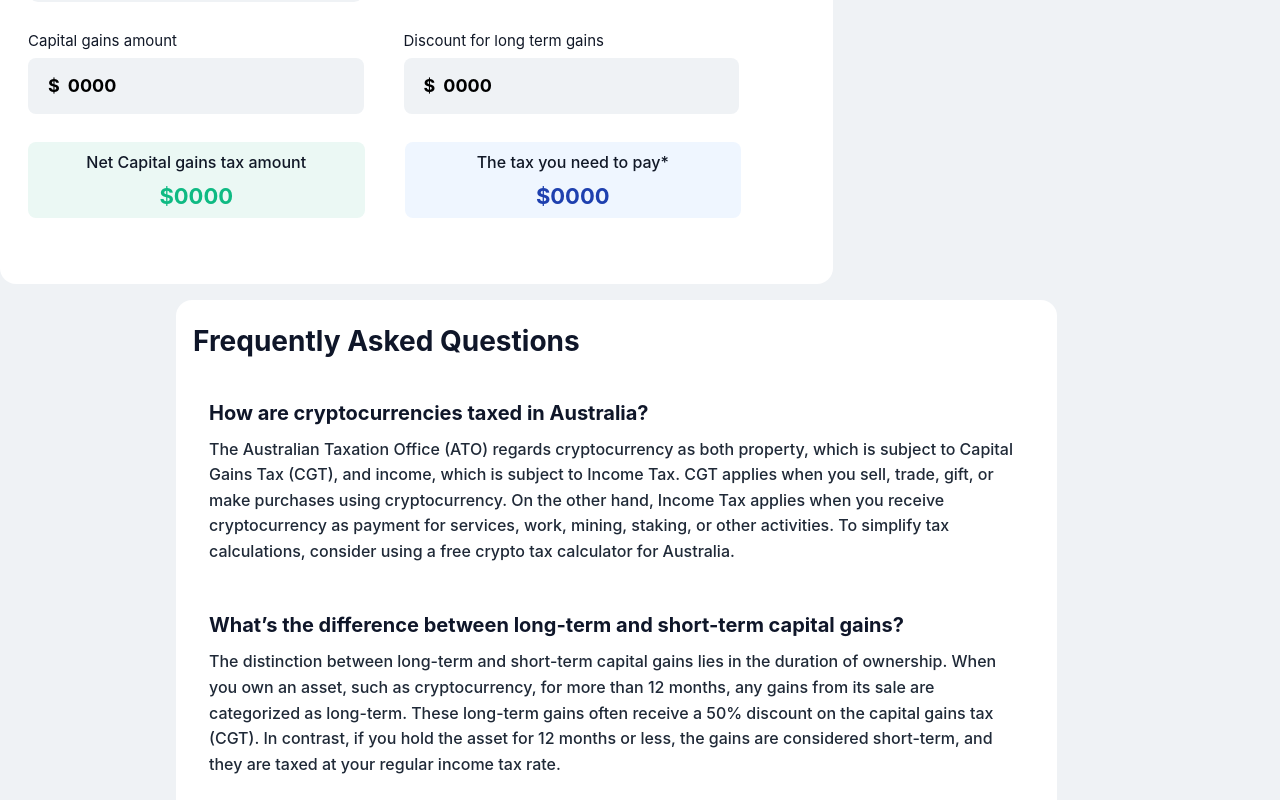
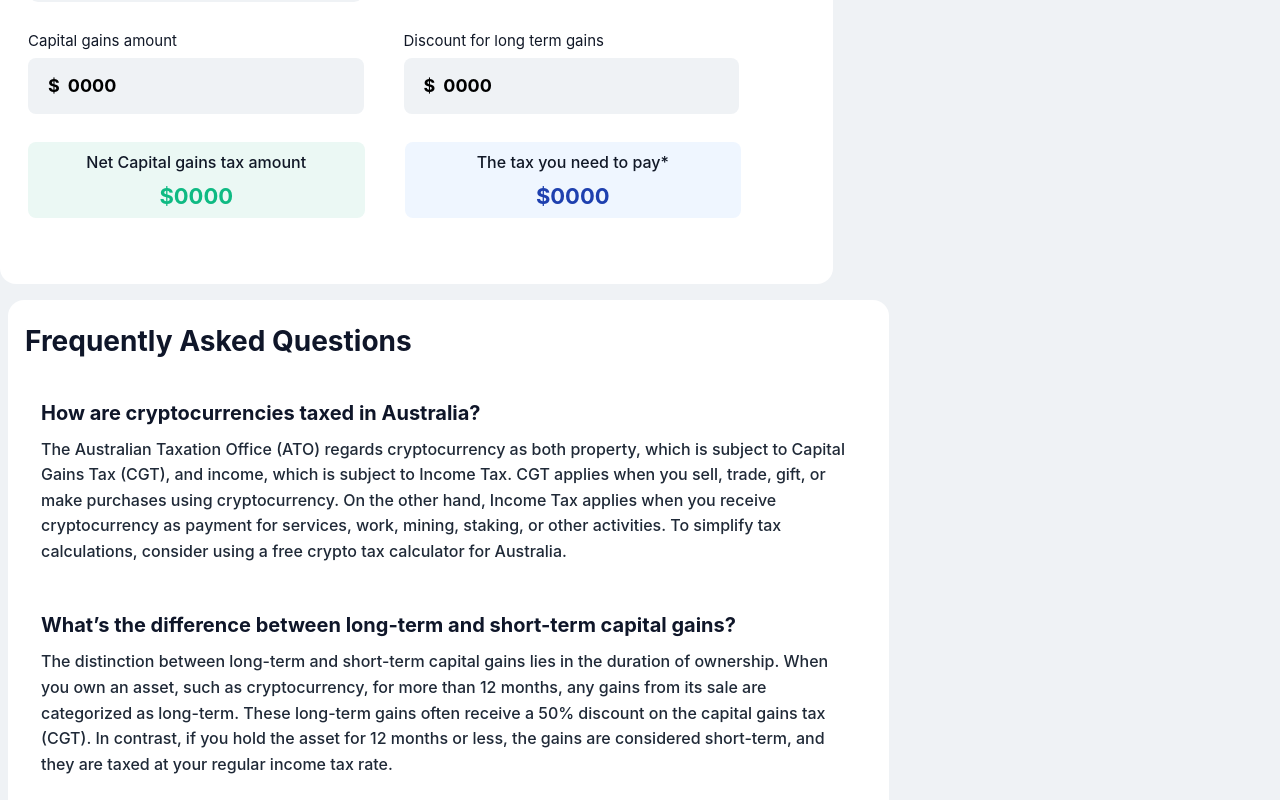
Before and after one commit to Alwinseb01/crypto-tax-calculator, a React (Create React App) app: page / in a window 1280 px wide. Shown: the part 680-1480 px from the top of the page. Built offline with nearby package versions, Linux system fonts and the light colour scheme.

Commit message:
faq css update

```diff
--- a/src/components/Faq/index.js
+++ b/src/components/Faq/index.js
@@ -4,7 +4,7 @@ import { faqData } from '../../data/faqdata';
 function Faq() {
 
       return (
-        <div className="flex flex-col items-start justify-start max-w-[881px] pb-5 w-full md:ml-44 overflow-hidden">
+        <div className="flex flex-col items-start justify-start max-w-[881px] pb-5 w-full md:ml-2 overflow-hidden">
         <div className="bg-white flex flex-col items-center justify-start p-[17px] rounded-[16px]  mb-4">
           <div className="flex flex-col gap-6 items-start justify-start mb-[23px] mt-1.5 w-auto md:w-full">
             <span className="text-3xl sm:text-[26px] md:text-[28px] text-[#0f1629] w-[416px] font-bold font-inter">
```
